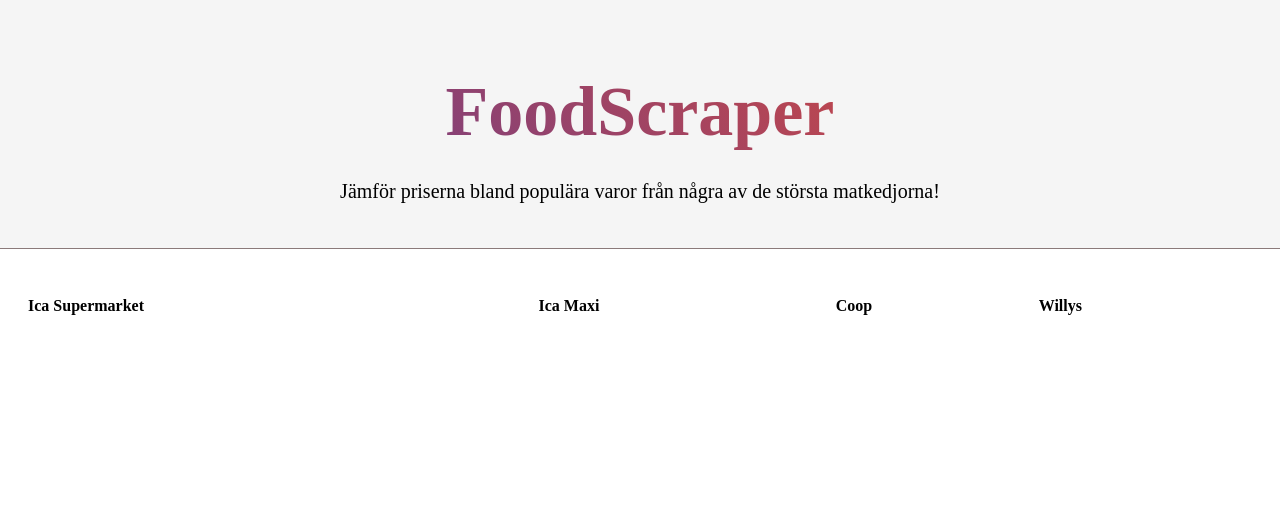
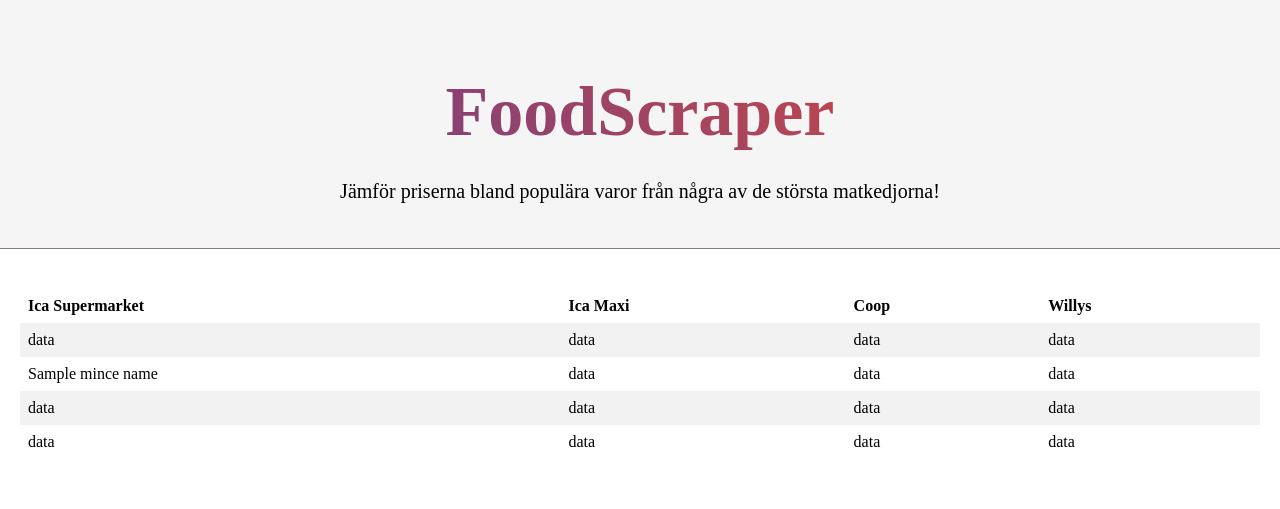
Before and after one commit to JuliaB-dotcom/first-web-scraper, a Flask app: template templates/index.html in a window 1280 px wide. Shown: the top 509 px of the page. Run offline with Flask 3, Linux system fonts and the light colour scheme; the template is opened without the code that fills it: most values are stand-ins (such as "Sample title", 1, 10 or a date in 2020); lists and menus that the app fills with data are empty.

Commit message:
Trying to add mince info

```diff
--- a/app.py
+++ b/app.py
@@ -1,12 +1,29 @@
 from flask import Flask, render_template
+from bs4 import BeautifulSoup
+import requests
 
  # Initializes the application
 app = Flask(__name__)
 
 # Adds route
-@app.route("/")
+@app.route('/')
 def home():
-    return render_template("index.html")
+    try:
+        ica_maxi_mince = requests.get('https://handlaprivatkund.ica.se/stores/1004219/search?q=blandf%C3%A4rs&sortBy=pricePerDescending')
+        soup_mince = BeautifulSoup(ica_maxi_mince.text, 'lxml')
+        mince_name = soup_mince.find('h3', class_ = 'text__Text-sc-6l1yjp-0 iWlLMY').text
+        mince_price = soup_mince.find('div', class_ = 'base__Price-sc-1mnb0pd-29 sc-dJjZJu gsTqdV gShugV').text
+        mince_info =  mince_name + '' + mince_price
+
+    except requests.RequestException as e:
+    # Handle request exceptions
+        mince_price = f"Error fetching data: {e}"
+
+    except Exception as e:
+    # Handle all other exceptions
+        mince_price= f"An error occurred: {e}"
+
+    return render_template("index.html", mince_price=mince_price)
 
 # Runs the app
 if __name__ == '__main__':
--- a/templates/ica_maxi.py
+++ b/templates/ica_maxi.py
@@ -4,7 +4,7 @@
 ica_maxi_mince = requests.get('https://handlaprivatkund.ica.se/stores/1004219/search?q=blandf%C3%A4rs&sortBy=pricePerDescending')
 soup_mince = BeautifulSoup(ica_maxi_mince.text, 'lxml')
 mince_name = soup_mince.find('a', class_ = 'link__Link-sc-14ymsi2-0 cgxCVj link__Link-sc-14ymsi2-0 base__Title-sc-1mnb0pd-27 base__FixedHeightTitle-sc-1mnb0pd-43 cgxCVj ctGnCh cCRJZx').text
-mince_price = soup_mince.find('a', class_ = 'link__Link-sc-14ymsi2-0 cgxCVj link__Link-sc-14ymsi2-0 base__Title-sc-1mnb0pd-27 base__FixedHeightTitle-sc-1mnb0pd-43 cgxCVj ctGnCh cCRJZx').text
+mince_price = soup_mince.find(class_ = 'base__Price-sc-1mnb0pd-29 sc-dJjZJu gsTqdV gShugV').text
 mince_info =  mince_name + '' + mince_price
 
 # Reading existing HTML file
--- a/templates/index.html
+++ b/templates/index.html
@@ -20,7 +20,30 @@
     <th>Ica Maxi</th>
     <th>Coop</th>
     <th>Willys</th>
-
+    <tr class="tr-div">
+      <td>data</td>
+      <td>data</td>
+      <td>data</td>
+      <td>data</td>
+    </tr>
+    <tr>
+      <td>{{mince_name}}</td>
+      <td>data</td>
+      <td>data</td>
+      <td>data</td>
+    </tr>
+    <tr>
+      <td>data</td>
+      <td>data</td>
+      <td>data</td>
+      <td>data</td>
+    </tr>
+    <tr>
+      <td>data</td>
+      <td>data</td>
+      <td>data</td>
+      <td>data</td>
+    </tr>
   </tr>
 
 </table>
```
